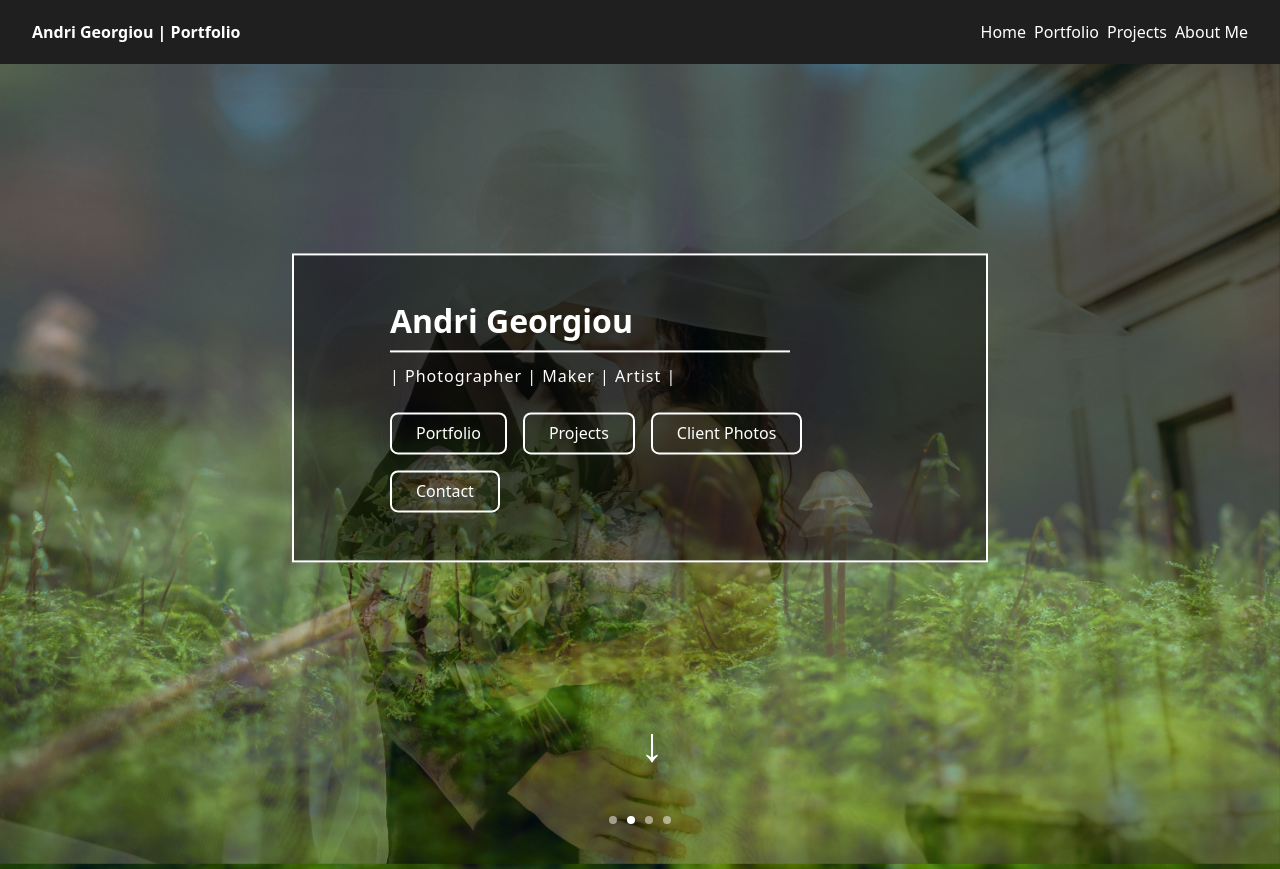
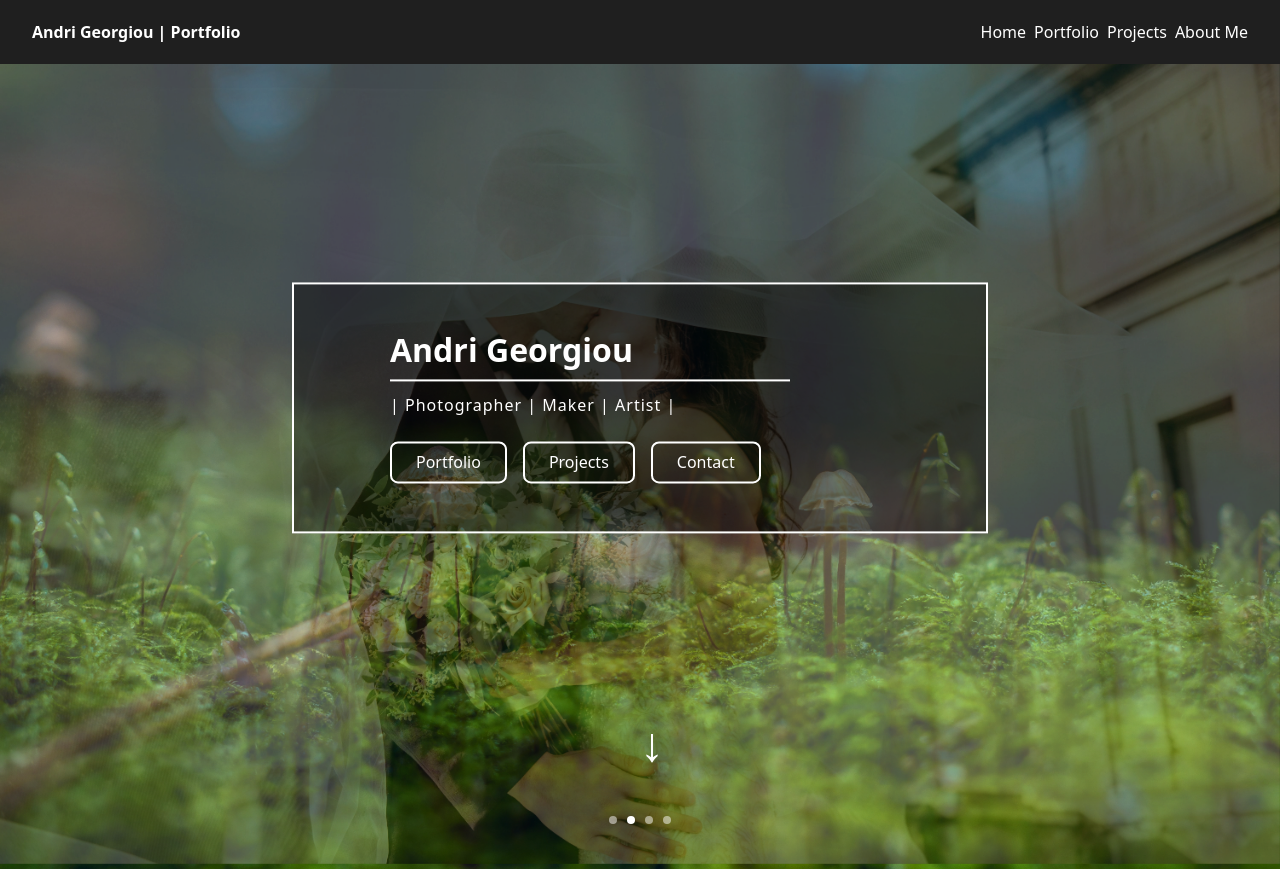
Before and after one commit to VictorySpecificationII/flowersbythebed-photography, a React (Vite) app: page / in a window 1280 px wide. Shown: the top 869 px of the page. Built offline with nearby package versions, Linux system fonts and the light colour scheme.

Commit message:
removed client photos button, will merge with projects

```diff
--- a/src/modules/Home.jsx
+++ b/src/modules/Home.jsx
@@ -19,7 +19,6 @@ const Home = () => {
   const sections = [
     { label: "Portfolio", id: "portfolio" },
     { label: "Projects", id: "projects" },
-    { label: "Client Photos", id: "client-photos" },
     { label: "Contact", id: "ContactMe" },
   ];
 
```
